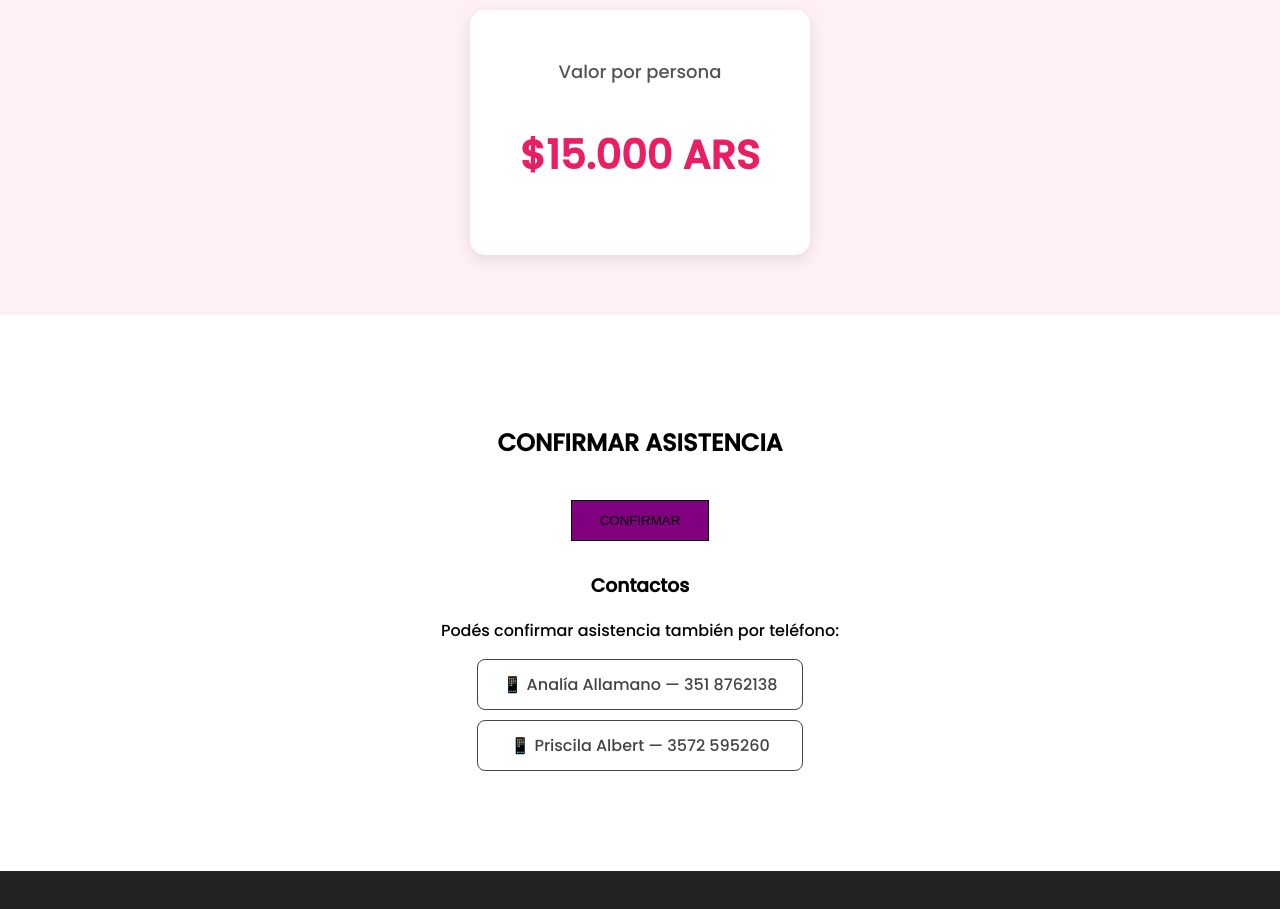
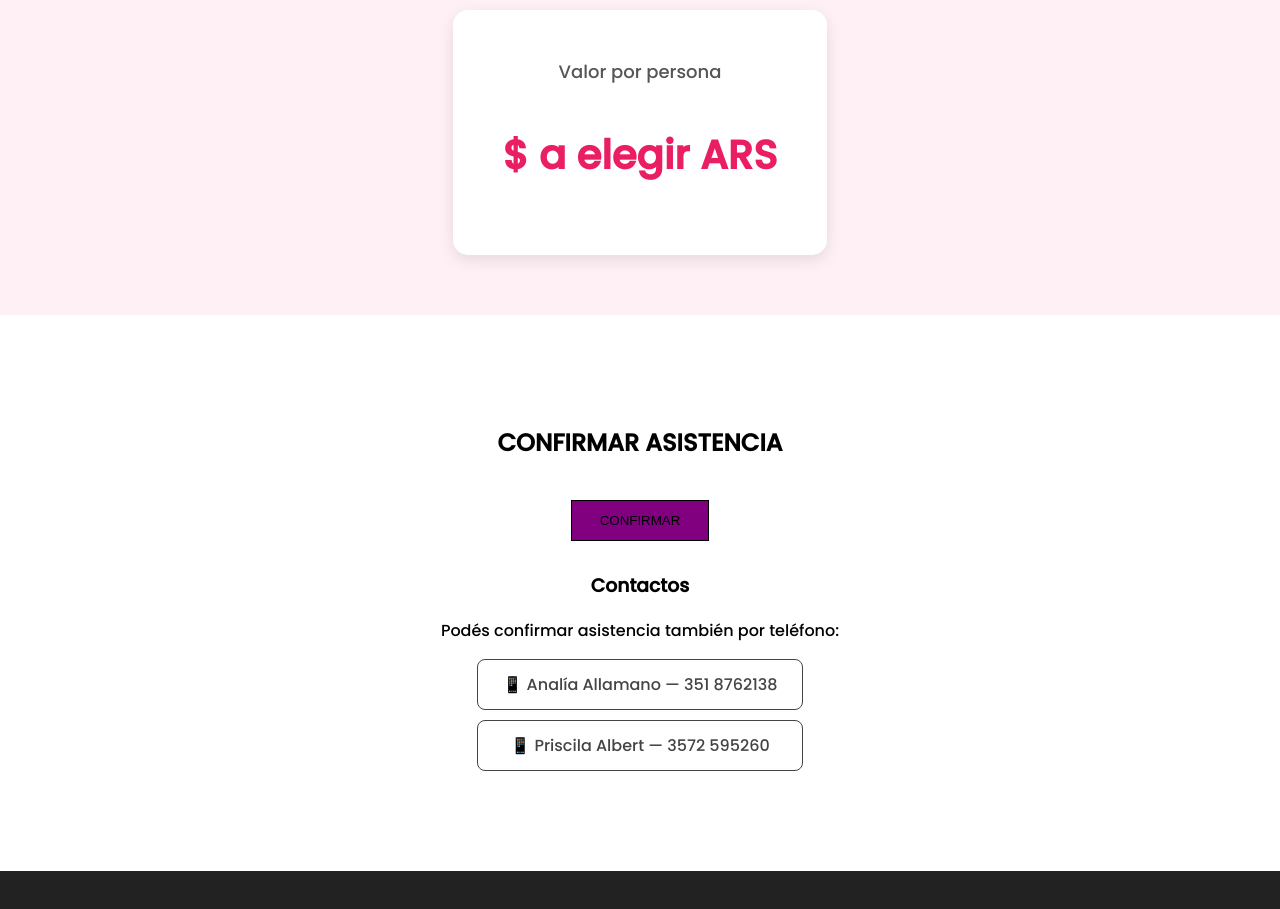
Before and after one commit to YEARGARLI/Mis-15-Priscila, a plain HTML site: page index.html in a window 1280 px wide. Shown: the part 2700-3609 px from the top of the page. Drawn offline with Linux system fonts and the light colour scheme.

```diff
--- a/index.html
+++ b/index.html
@@ -234,7 +234,7 @@
 
 <div class="precio-box">
 <p class="texto">Valor por persona</p>
-<p class="precio">$15.000 ARS</p>
+<p class="precio">$ a elegir ARS</p>
 </div>
 </section>
 
@@ -304,4 +304,5 @@
 </script>
 
 </body>
+
 </html>
```
